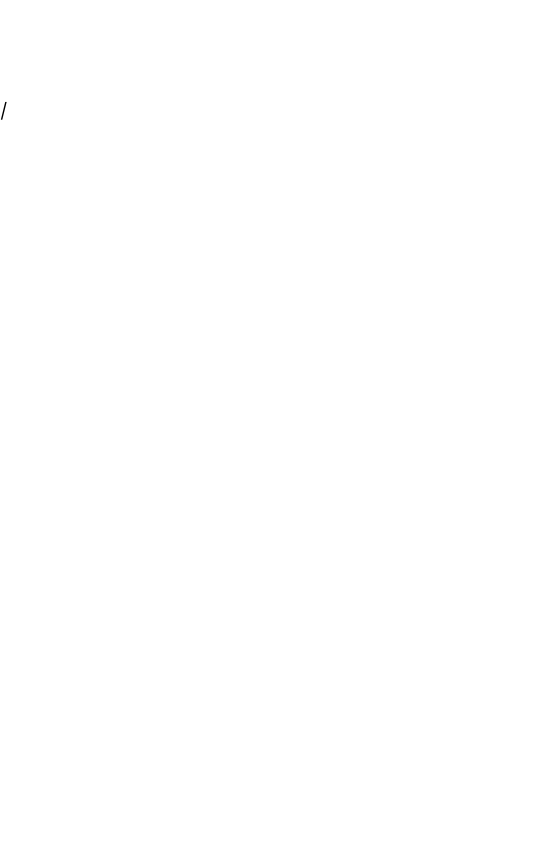
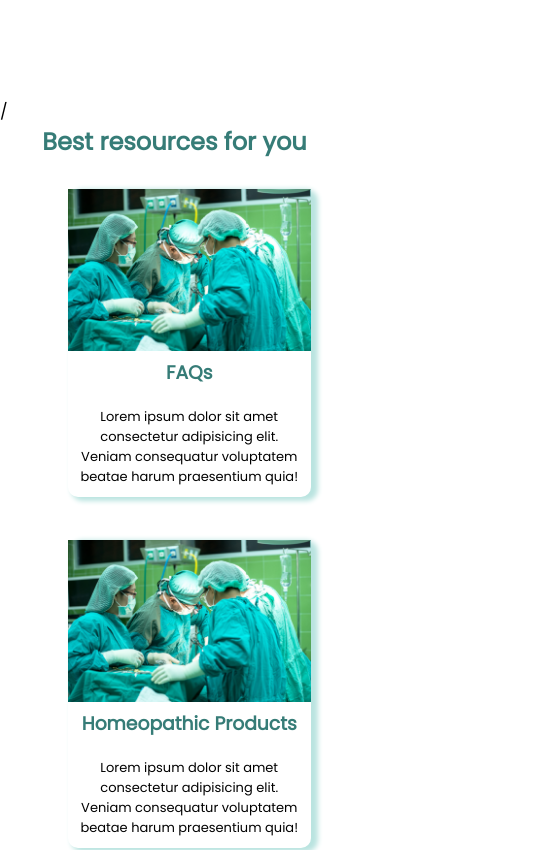
Before and after one commit to Sheila-a/Clientele, a React (Create React App) app: page / in a window 390 px wide. Shown: the part 1800-2650 px from the top of the page, 542 px wide, since content can reach past the window. Before the commit the page ends 1924 px from the top, so only its background shows below. Built offline with nearby package versions, Linux system fonts and the light colour scheme; a web font is replaced by a local one.

Commit message:
Test for Resource responsiveness

```diff
--- a/src/Home.js
+++ b/src/Home.js
@@ -1,7 +1,7 @@
 // import Imp from "./Components/Home/Importance/Imp";
 import Intro from "./Components/Home/Intro/Intro";
 import Navbar from "./Components/Home/Navbar/Navbar";
-// import Resource from "./Components/Home/Resources/Resource";
+import Resource from "./Components/Home/Resources/Resource";
 import Stuff11 from "./Components/Home/Stuff11/Stuff11";
 // import Touch from "./Components/Home/Get In Touch/Touch";
 // import Footer from "./Components/Home/Footer/footer";
@@ -19,7 +19,7 @@ const Home = () => {
       <Intro />
       {/* Approved */}
       <Stuff11 />/{/* <Imp /> */}
-      {/* <Resource /> */}
+      <Resource />
       {/* <OB /> */}
       {/* <Touch /> */}
       {/* <RWU /> */}
```
